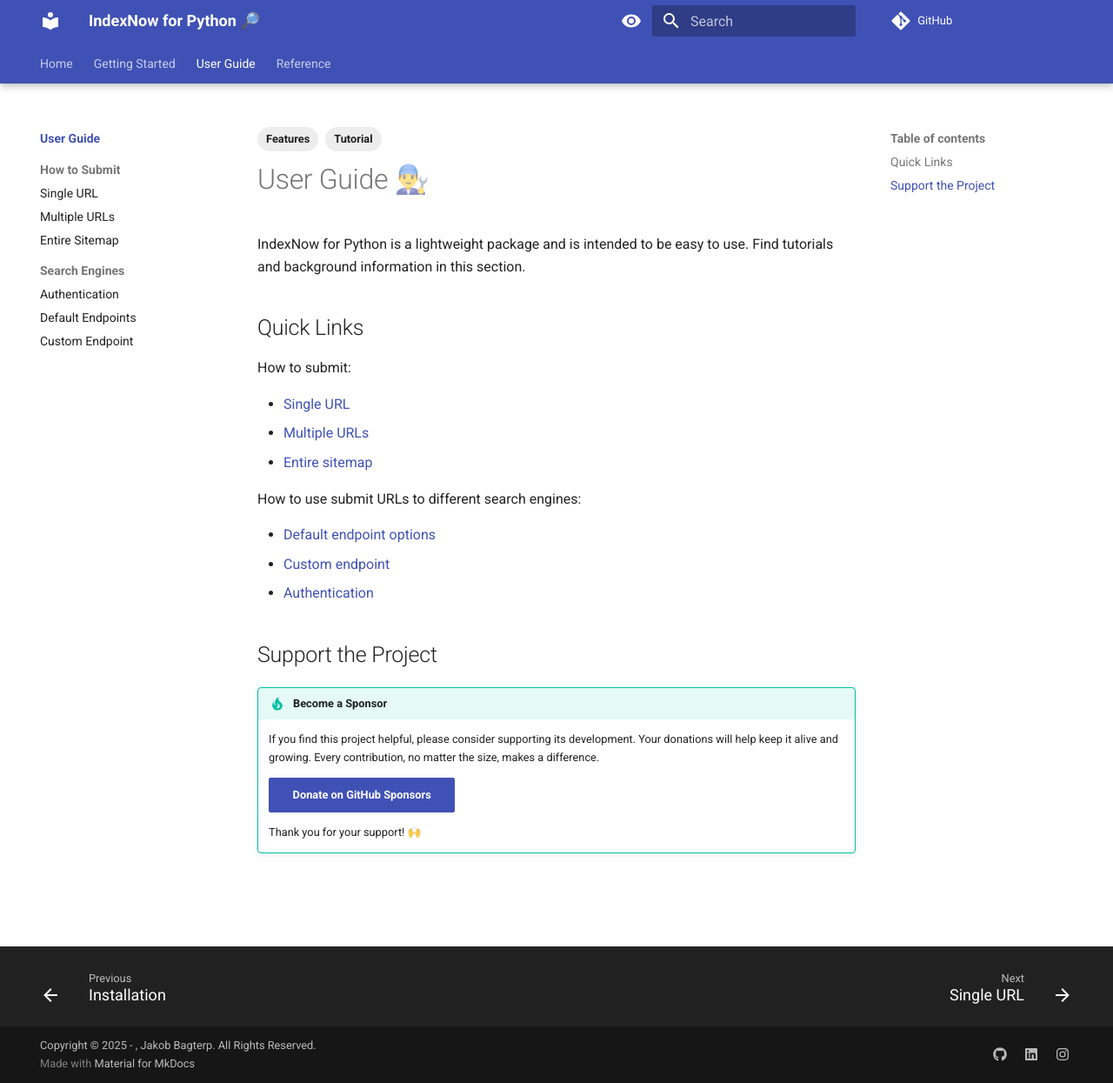
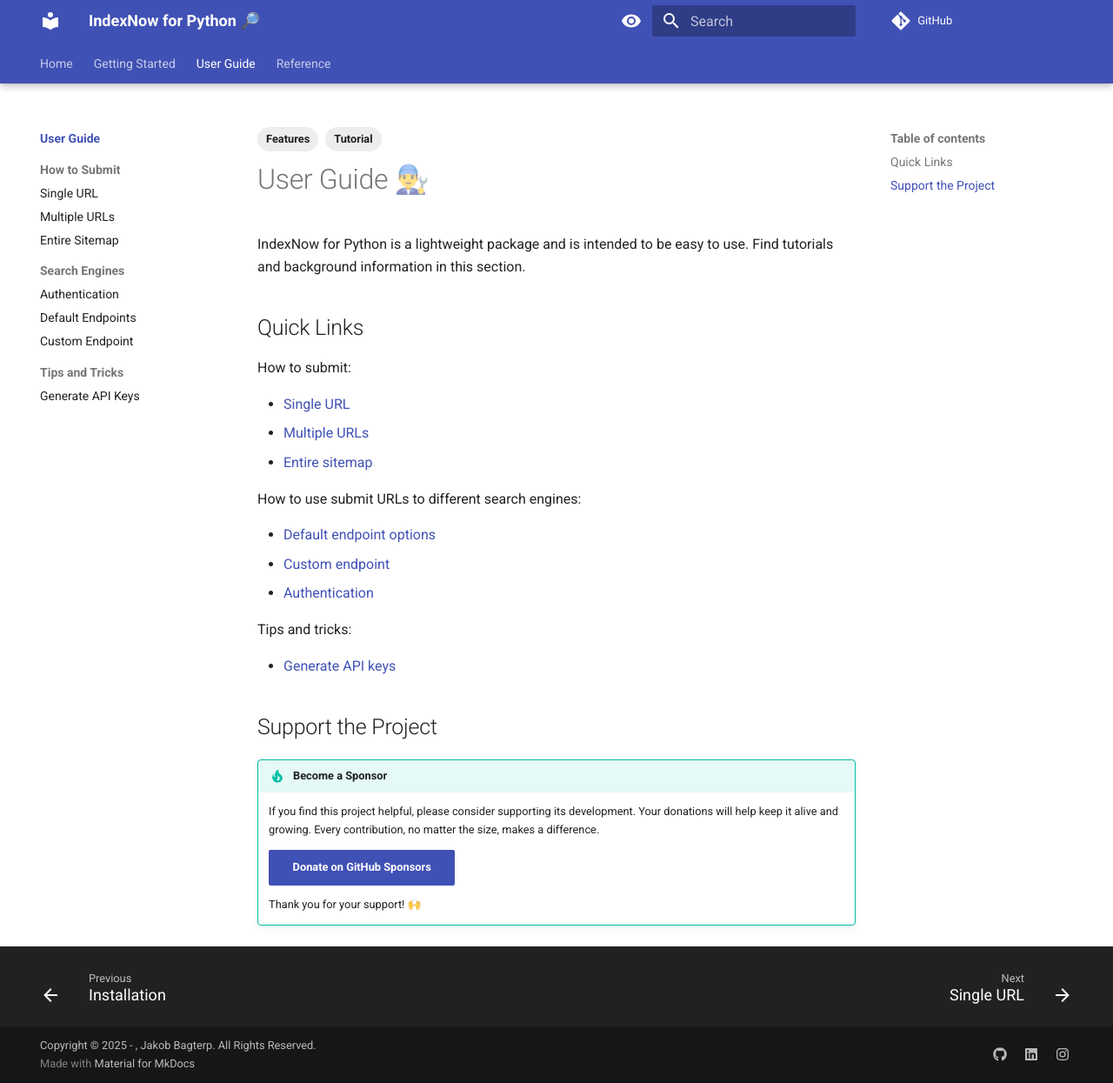
Before and after one commit to jakob-bagterp/index-now-for-python, an MkDocs documentation site: the page built from docs/user-guide/index.md, in a window 1280 px wide and 1245 px high. Shown: the whole window at 87% size. Built offline with MkDocs 1.6.1 and Material for MkDocs 9.7.7, drawn with Linux system fonts in a browser that asks for light colours; comment, search, counter and statistics services are not loaded; the version menu is left out.

Commit message:
Added placeholder page.

```diff
--- a/docs/user-guide/index.md
+++ b/docs/user-guide/index.md
@@ -22,6 +22,10 @@
 * [Custom endpoint](search-engines/custom-endpoint.md)
 * [Authentication](search-engines/authentication.md)
 
+Tips and tricks:
+
+* [Generate API keys](tools/generate-api-key.md)
+
 ## Support the Project
 
 !!! tip "Become a Sponsor"
--- a/mkdocs.yml
+++ b/mkdocs.yml
@@ -29,6 +29,8 @@
       - Authentication: user-guide/search-engines/authentication.md
       - Default Endpoints: user-guide/search-engines/default-endpoints.md
       - Custom Endpoint: user-guide/search-engines/custom-endpoint.md
+    - Tips and Tricks:
+      - Generate API Keys: user-guide/tips-and-trick/generate-api-keys.md
   - Reference:
     - reference/index.md
     - Methods:
```
Also changed, not shown: docs/user-guide/tips-and-trick/generate-api-key.md (added).
